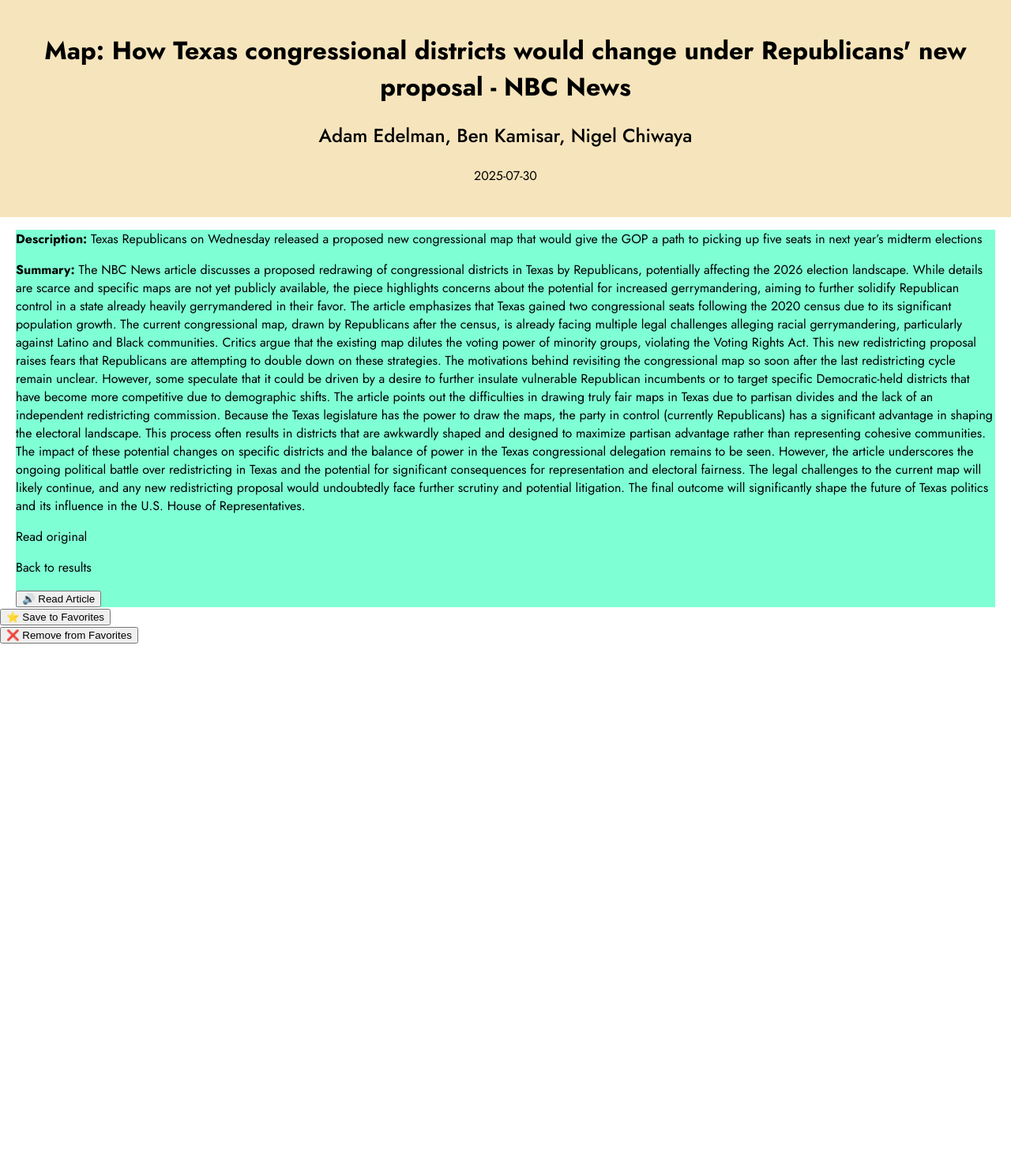
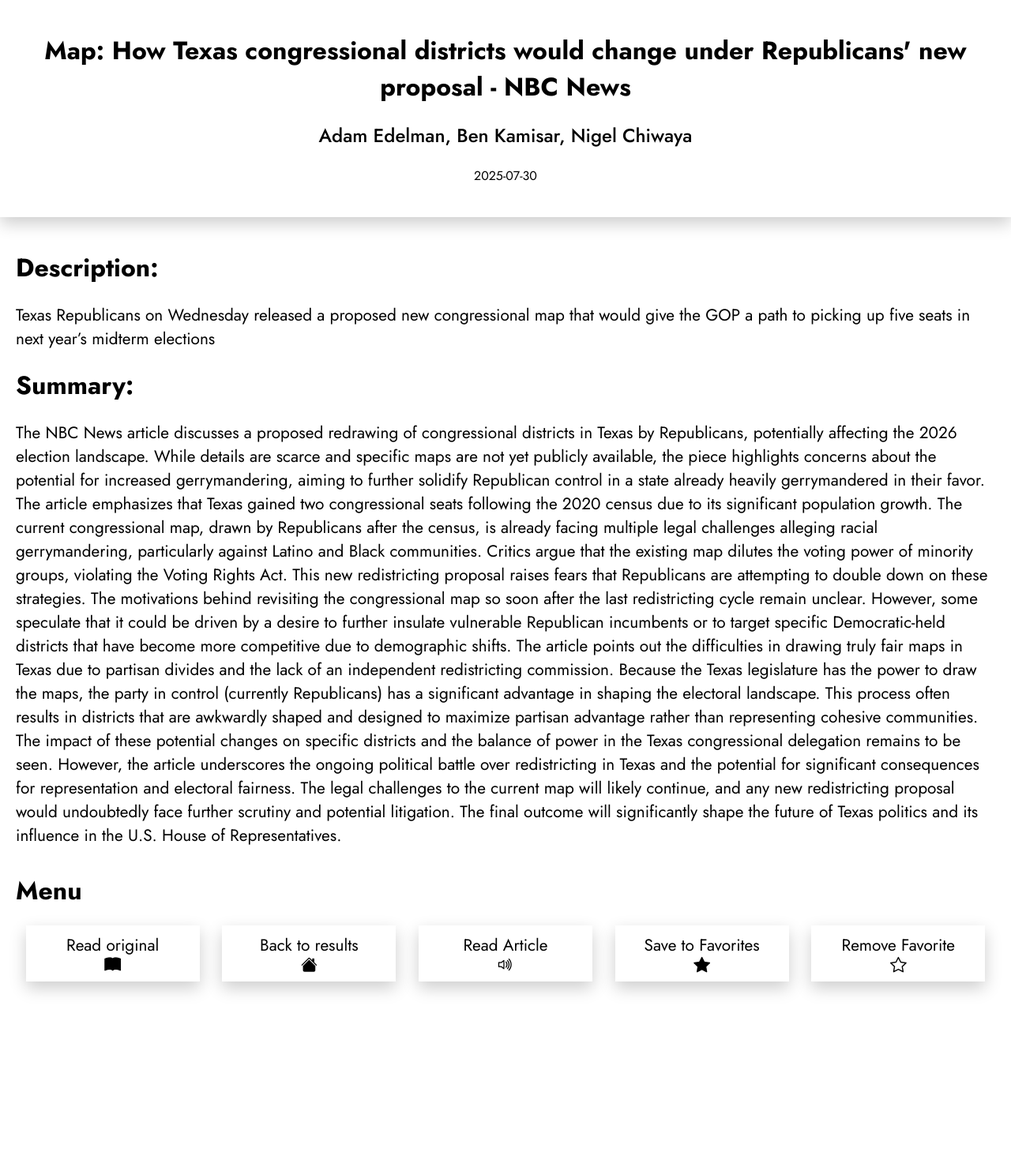
Before and after one commit to ChrizYe/SEO_Project_Final, a Flask app: page /favorite-article/1 in a window 1280 px wide. Shown: the part 712-2195 px from the top of the page at 79% size. Run offline with Flask 3, Linux system fonts and the light colour scheme; a user stored in the database is signed in.

Commit message:
article menu and delete favorite article from DB

```diff
--- a/main.py
+++ b/main.py
@@ -355,7 +355,7 @@
 
 
     page = int(request.args.get('page', 1))
-    page_size = 4
+    page_size = 3
     total_pages = math.ceil(len(articles) / page_size)
 
     # Calculate the start and end of news' info for display box
--- a/static/article.css
+++ b/static/article.css
@@ -20,29 +20,75 @@
 
 .news-full-info {
   position: relative;
-  margin: 0px 20px;
-  background-color: aquamarine;
+  padding: 20px 20px;
 }
 
-/* .tts-button {
-  position: absolute;
-  top: 0px;
-  right: 0px;
-} */
+.tts-button {
+  display: flex;
+}
 
-.news-header{
+.bi-book-fill,
+.bi-house-fill,
+.bi-star-fill,
+.bi-star,
+.bi-volume-up {
+  display: flex;
+  align-self: center;
+  justify-self: center;
+}
+
+.news-header {
   margin: 0px;
   padding: 20px 0px;
-  background-color: #f6e4bc;
+  box-shadow: 0 8px 20px rgba(0, 0, 0, 0.2);
   text-align: center;
   align-items: center;
   justify-content: center;
 }
 
+.menu {
+  margin-top: -30px;
+  padding: 0px 20px;
+  display: flex;
+  flex-direction: column;
+}
+
+.menu-options {
+  display: flex;
+  justify-content: space-evenly;
+  align-items: center;
+  flex-wrap: wrap;
+  gap: 1rem;
+}
+
+#read-og,
+#back-results,
+.option {
+  all: unset;
+  text-align: center;
+  align-content: center;
+  font-size: 1.3rem;
+  width: 180px;
+  padding: 10px 20px;
+  color: black;
+  text-decoration: none;
+  box-shadow: 0 8px 20px rgba(0, 0, 0, 0.2);
+
+  transition: border-radius 0.4s ease-in-out, transform 0.4s ease-in-out,
+    background-color 0.5s ease-in-out;
+
+  &:hover {
+    cursor: pointer;
+    background-color: #090c75;
+    color: white;
+    transform: translate(0%, -10%);
+    transform: scale(1.03);
+    font-weight: 700;
+  }
+}
 
 @media (max-width: 900px) {
-  .news-header{
+  .news-header {
     font-size: 0.8rem;
   }
-
 }
--- a/static/home-news-list.css
+++ b/static/home-news-list.css
@@ -89,7 +89,6 @@
   align-content: center;
   width: 70px;
   padding: 10px 20px;
-  /* background-color: rgb(51, 116, 153); */
   color: black;
   text-decoration: none;
   box-shadow: 0 8px 20px rgba(0, 0, 0, 0.2);
--- a/templates/article.html
+++ b/templates/article.html
@@ -4,10 +4,10 @@
 <html>
   <body style="height: 3000px">
     <header class="header">
-      <div class="title-wrapper">
+      <a href="{{ url_for('main_page') }}" class="title-wrapper">
         <i class="bi bi-globe"></i>
         <h1 class="title">Your News</h1>
-      </div>
+      </a>
       <a href="{{url_for('user_page')}}" class="user-container">
         <i class="bi bi-person-circle"></i>
         <p class="username">{{userName}}</p>
@@ -22,15 +22,30 @@
     </div>
 
     <div class="news-full-info">
-      <p><strong>Description:</strong> {{ article.description }}</p>
-      <p><strong>Summary:</strong> {{ summary }}</p>
-      <p><a href="{{ article.url }}" target="_blank">Read original</a></p>
-      <p><a href="{{ url_for('main_page') }}">Back to results</a></p>
-      <button onclick="readArticle()" class="tts-button">
-        🔊 Read Article
-      </button>
+      <h1><strong>Description:</strong></h1>
+      <p style="font-size: 1.3rem">{{ article.description }}</p>
+      <h1><strong>Summary:</strong></h1>
+      <p style="font-size: 1.3rem">{{ summary }}</p>
     </div>
 
+    <div class="menu">
+      <h1>Menu</h1>
+
+      <div class="menu-options">
+        <p id="read-og">
+          <a href="{{ article.url }}" style="all: unset" target="_blank"
+            >Read original <i class="bi bi-book-fill"></i
+          ></a>
+        </p>
+        <p id="back-results">
+          <a href="{{ url_for('main_page') }}" style="all: unset"
+            >Back to results <i class="bi bi-house-fill"></i
+          ></a>
+        </p>
+        <button onclick="readArticle()" class="tts-button option">
+          Read Article
+          <i class="bi bi-volume-up"></i>
+        </button>
         <form method="POST" action="{{ url_for('add_favorite') }}">
           <input type="hidden" name="title" value="{{ article.title }}" />
           <input type="hidden" name="author" value="{{ article.author }}" />
@@ -45,17 +60,28 @@
             value="{{ article.description }}"
           />
           <input type="hidden" name="summary" value="{{ summary }}" />
-      <input type="hidden" name="urlToImage" value="{{ article.urlToImage }}" />
+          <input
+            type="hidden"
+            name="urlToImage"
+            value="{{ article.urlToImage }}"
+          />
           <input type="hidden" name="url" value="{{ article.url }}" />
 
-      <button type="submit">⭐ Save to Favorites</button>
+          <button type="submit" class="option">
+            Save to Favorites
+            <i class="bi bi-star-fill"></i>
+          </button>
         </form>
 
         <form method="POST" action="{{ url_for('remove_favorite') }}">
           <input type="hidden" name="url" value="{{ article.url }}" />
 
-      <button type="submit">❌ Remove from Favorites</button>
+          <button type="submit" class="option">
+            Remove Favorite<i class="bi bi-star"></i>
+          </button>
         </form>
+      </div>
+    </div>
 
     <script>
       function readArticle() {
--- a/templates/user-page.html
+++ b/templates/user-page.html
@@ -22,7 +22,7 @@
     {% for article in articles %}
 
     <a
-      href="{{ url_for('show_fav_article', index=loop.index0 + ((current_page - 1) * 4)) }}"
+      href="{{ url_for('show_fav_article', index=loop.index0 + ((current_page - 1) * 3)) }}"
     >
       <div class="news-container">
         <div class="news-img-div">
```
Also changed, not shown: instance/site.db. Lines whose indentation alone changed are shown as unchanged.
